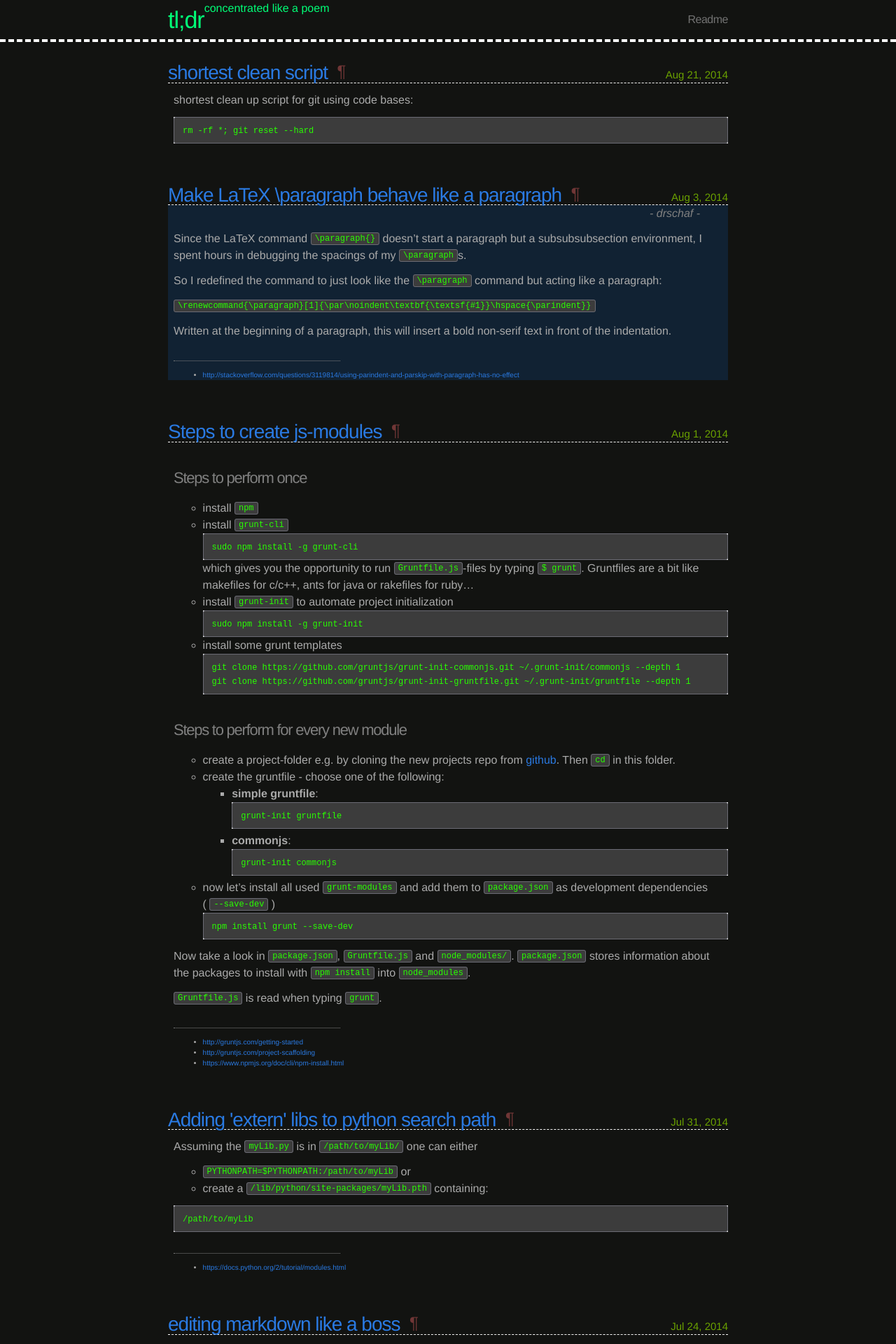
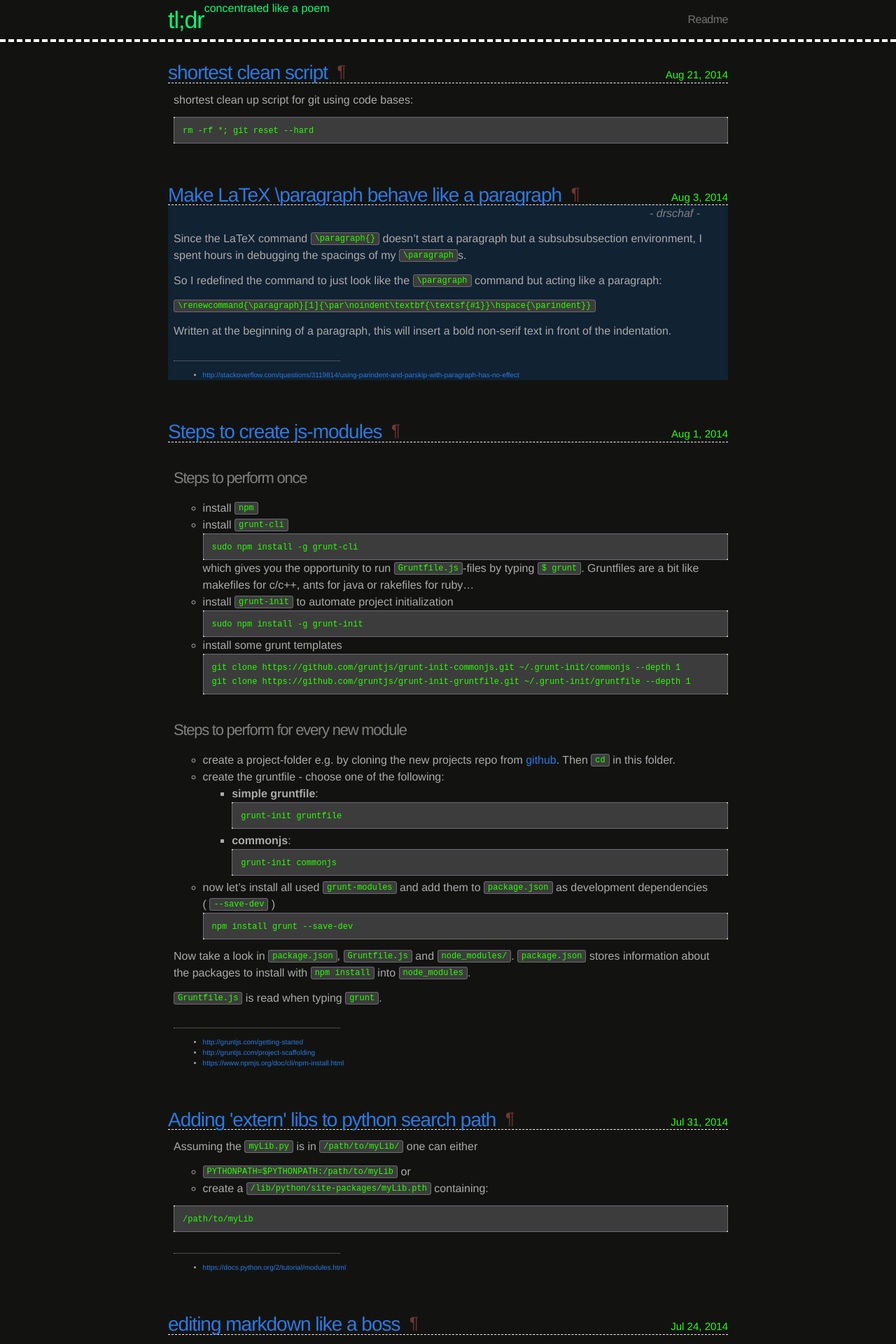
Before and after one commit to xy124/xy124.github.io, a Jekyll site: the page built from index.html, in a window 1280 px wide. Shown: the top 1920 px of the page at 70% size. Built offline with Jekyll 4.4.1, drawn with Linux system fonts in a browser that asks for light colours.

Commit message:
changing stuff

```diff
--- a/css/main.css
+++ b/css/main.css
@@ -178,10 +178,11 @@ div.post-heading-underlined {
 
 .post-date {
   font-size: 15px;
-  color: #6aa000;
+  color: #29FF00;
   text-align: right;
   position: relative;
   top: 6px;
+  z-index: -1;
 }
 
 .posts .post-date {
@@ -503,3 +504,7 @@ div.refs {
 	color: grey;
 	font-style: italic;
 }
+
+h2.footer-heading {
+	color: #00ff77;
+}
```
